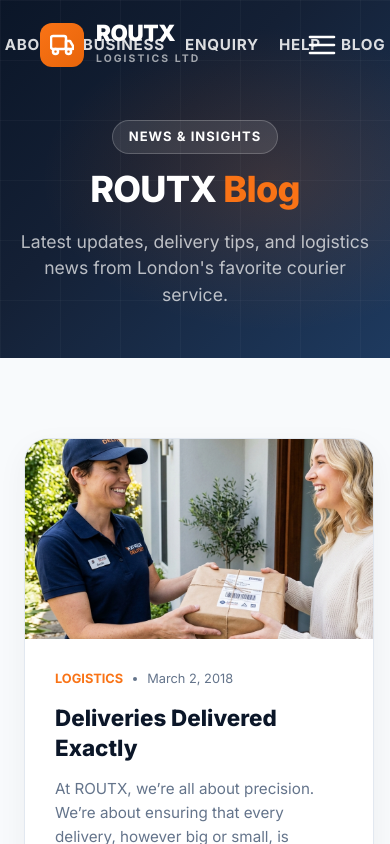
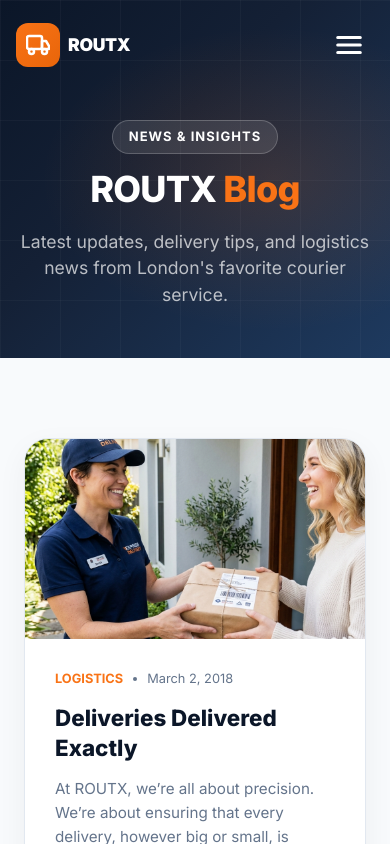
Before and after one commit to QamerHassan/ROUTX-for-self-employed-van-drivers, a Next.js app: page /blog in a window 390 px wide. Shown: the top 844 px of the page. Built offline with nearby package versions, Linux system fonts and the light colour scheme.

Commit message:
Final responsive design polish: Navbar, Hero, Footer, and Clients optimized for all devices

```diff
--- a/app/components/BlogFeed.tsx
+++ b/app/components/BlogFeed.tsx
@@ -7,7 +7,7 @@
   return (
     <div style={{
       display: 'grid',
-      gridTemplateColumns: 'repeat(auto-fit, minmax(350px, 1fr))',
+      gridTemplateColumns: 'repeat(auto-fit, minmax(min(100%, 350px), 1fr))',
       gap: '40px'
     }}>
       {blogPosts.map((post, i) => (
--- a/app/components/Clients.tsx
+++ b/app/components/Clients.tsx
@@ -19,20 +19,20 @@
       <div style={{ maxWidth: 1200, margin: '0 auto' }}>
 
         {/* Row 1: Delivering for Great Businesses */}
-        <div style={{ marginBottom: 'clamp(60px, 10vw, 120px)' }}>
+        <div style={{ marginBottom: 'clamp(40px, 8vw, 100px)' }}>
           <p style={{
-            textAlign: 'center', fontSize: '0.875rem', fontWeight: 800, color: 'var(--navy)',
-            textTransform: 'uppercase', letterSpacing: '0.25em', marginBottom: 40, opacity: 0.8
+            textAlign: 'center', fontSize: '0.75rem', fontWeight: 800, color: 'var(--navy)',
+            textTransform: 'uppercase', letterSpacing: '0.25em', marginBottom: 30, opacity: 0.8
           }}>
             Delivering for Great Businesses
           </p>
-          <div style={{ display: 'flex', flexWrap: 'wrap', justifyContent: 'center', alignItems: 'center', gap: 'clamp(40px, 8vw, 100px)' }}>
+          <div style={{ display: 'flex', flexWrap: 'wrap', justifyContent: 'center', alignItems: 'center', gap: 'clamp(30px, 6vw, 80px)' }}>
             {mainPartners.map((c, i) => (
               <div key={i} style={{ transition: 'transform 0.3s ease' }} className="hover:scale-110">
                 <img
                   src={c.logo}
                   alt={c.name}
-                  style={{ width: 'clamp(80px, 15vw, ' + c.width + 'px)', height: 'auto', display: 'block' }}
+                  style={{ width: 'clamp(70px, 18vw, ' + c.width + 'px)', height: 'auto', display: 'block' }}
                 />
               </div>
             ))}
@@ -42,18 +42,18 @@
         {/* Row 2: Previous Clients */}
         <div>
           <p style={{
-            textAlign: 'center', fontSize: '0.875rem', fontWeight: 800, color: 'var(--navy)',
-            textTransform: 'uppercase', letterSpacing: '0.25em', marginBottom: 40, opacity: 0.8
+            textAlign: 'center', fontSize: '0.75rem', fontWeight: 800, color: 'var(--navy)',
+            textTransform: 'uppercase', letterSpacing: '0.25em', marginBottom: 30, opacity: 0.8
           }}>
             Previous Clients
           </p>
-          <div style={{ display: 'flex', flexWrap: 'wrap', justifyContent: 'center', alignItems: 'center', gap: 'clamp(40px, 8vw, 100px)' }}>
+          <div style={{ display: 'flex', flexWrap: 'wrap', justifyContent: 'center', alignItems: 'center', gap: 'clamp(30px, 6vw, 80px)' }}>
             {previousClients.map((c, i) => (
               <div key={i} style={{ transition: 'transform 0.3s ease' }} className="hover:scale-110">
                 <img
                   src={c.logo}
                   alt={c.name}
-                  style={{ width: 'clamp(80px, 15vw, ' + c.width + 'px)', height: 'auto', display: 'block' }}
+                  style={{ width: 'clamp(70px, 18vw, ' + c.width + 'px)', height: 'auto', display: 'block' }}
                 />
               </div>
             ))}
--- a/app/components/Footer.tsx
+++ b/app/components/Footer.tsx
@@ -11,8 +11,8 @@
 
         <div style={{
           display: 'grid',
-          gridTemplateColumns: '1fr 2fr 2fr 2fr 1.5fr',
-          gap: '40px',
+          gridTemplateColumns: 'repeat(auto-fit, minmax(min(100%, 200px), 1fr))',
+          gap: 'clamp(30px, 5vw, 60px)',
           alignItems: 'start',
           marginBottom: '60px'
         }} className="footer-grid">
@@ -59,7 +59,7 @@
           </div>
 
           {/* Social Icons */}
-          <div style={{ display: 'flex', gap: '12px', justifyContent: 'flex-end' }}>
+          <div style={{ display: 'flex', gap: '12px', flexWrap: 'wrap' }}>
             {[
               { name: 'Facebook', path: 'M18 2h-3a5 5 0 0 0-5 5v3H7v4h3v8h4v-8h3l1-4h-4V7a1 1 0 0 1 1-1h3z' },
               { name: 'Twitter', path: 'M23 3a10.9 10.9 0 0 1-3.14 1.53 4.48 4.48 0 0 0-7.86 3v1A10.66 10.66 0 0 1 3 4s-4 9 5 13a11.64 11.64 0 0 1-7 2c9 5 20 0 20-11.5a4.5 4.5 0 0 0-.08-.83A7.72 7.72 0 0 0 23 3z' },
--- a/app/components/Hero.tsx
+++ b/app/components/Hero.tsx
@@ -5,7 +5,7 @@
     <section className="hero-section" style={{ minHeight: '100vh', display: 'flex', alignItems: 'center', paddingTop: 72 }}>
       <div className="hero-grid-pattern" />
       <div style={{ maxWidth: 1200, margin: '0 auto', padding: '80px 24px', width: '100%' }}>
-        <div style={{ display: 'grid', gridTemplateColumns: '1fr 1fr', gap: 60, alignItems: 'center' }} className="hero-grid-layout">
+        <div style={{ display: 'grid', gridTemplateColumns: 'repeat(auto-fit, minmax(min(100%, 450px), 1fr))', gap: 60, alignItems: 'center' }} className="hero-grid-layout">
 
           {/* Left */}
           <div className="animate-fade-up">
--- a/app/components/Navbar.tsx
+++ b/app/components/Navbar.tsx
@@ -40,37 +40,42 @@
   return (
     <>
       <nav className={`navbar ${scrolled ? 'navbar-scrolled' : 'navbar-transparent'}`} style={{ transition: 'all 0.3s ease' }}>
-        <div style={{ maxWidth: 1400, margin: '0 auto', padding: '0 40px' }}>
-          <div style={{ display: 'flex', alignItems: 'center', justifyContent: 'space-between', height: 90 }}>
+        <div style={{ maxWidth: 1400, margin: '0 auto', padding: '0 clamp(16px, 4vw, 40px)' }}>
+          <div style={{ display: 'flex', alignItems: 'center', justifyContent: 'space-between', height: scrolled ? 80 : 90 }}>
 
             {/* Logo */}
-            <Link href="/" style={{ display: 'flex', alignItems: 'center', gap: 12, textDecoration: 'none', zIndex: 1001 }}>
+            <Link href="/" style={{ display: 'flex', alignItems: 'center', gap: 'clamp(8px, 2vw, 12px)', textDecoration: 'none', zIndex: 1001 }}>
               <div style={{
-                width: 44, height: 44, borderRadius: 12,
+                width: scrolled ? 38 : 44, height: scrolled ? 38 : 44, borderRadius: 12,
                 background: 'linear-gradient(135deg,#F97316,#e8650a)',
                 display: 'flex', alignItems: 'center', justifyContent: 'center',
                 boxShadow: scrolled ? '0 4px 14px rgba(249,115,22,0.3)' : 'none',
+                flexShrink: 0,
+                transition: 'all 0.3s ease'
               }}>
-                <svg width="24" height="24" viewBox="0 0 24 24" fill="none" stroke="white" strokeWidth="2.5" strokeLinecap="round" strokeLinejoin="round">
+                <svg width={scrolled ? 20 : 24} height={scrolled ? 20 : 24} viewBox="0 0 24 24" fill="none" stroke="white" strokeWidth="2.5" strokeLinecap="round" strokeLinejoin="round">
                   <rect x="1" y="3" width="15" height="13" rx="2"/><path d="M16 8h4l3 5v3h-7V8z"/><circle cx="5.5" cy="18.5" r="2.5"/><circle cx="18.5" cy="18.5" r="2.5"/>
                 </svg>
               </div>
               <div style={{ visibility: open ? 'hidden' : 'visible' }}>
-                <span style={{ color: 'white', fontWeight: 900, fontSize: '1.4rem', letterSpacing: '-0.02em', display: 'block', lineHeight: 1 }}>ROUTX</span>
-                <span style={{ color: 'rgba(255,255,255,0.6)', fontSize: '0.65rem', letterSpacing: '0.2em', textTransform: 'uppercase', fontWeight: 700 }}>LOGISTICS LTD</span>
+                <span style={{ color: 'white', fontWeight: 900, fontSize: 'clamp(1.1rem, 2vw, 1.4rem)', letterSpacing: '-0.02em', display: 'block', lineHeight: 1 }}>ROUTX</span>
+                <span className="hidden sm:block" style={{ color: 'rgba(255,255,255,0.6)', fontSize: '0.65rem', letterSpacing: '0.2em', textTransform: 'uppercase', fontWeight: 700 }}>LOGISTICS LTD</span>
               </div>
             </Link>
 
-            {/* Desktop Center Links */}
-            <div style={{
-              display: 'flex',
+            {/* Desktop Center Links - STRICTLY hidden on mobile/tablet */}
+            <div
+              style={{
+                display: 'none',
                 gap: 'clamp(20px, 3vw, 40px)',
                 alignItems: 'center',
                 position: 'absolute',
                 left: '50%',
                 transform: 'translateX(-50%)',
                 visibility: open ? 'hidden' : 'visible'
-            }} className="hidden xl:flex">
+              }}
+              className="xl:flex"
+            >
               {links.map(l => (
                 <Link key={l.label} href={l.href} className="nav-link" style={{
                   fontSize: '0.95rem',
@@ -83,7 +88,7 @@
               ))}
             </div>
 
-            {/* Main Hamburger (Hidden when open to use the internal X) */}
+            {/* Main Hamburger */}
             {!open && (
               <button
                 onClick={() => setOpen(true)}
@@ -92,7 +97,7 @@
                   border: 'none',
                   cursor: 'pointer',
                   color: 'white',
-                  padding: '12px',
+                  padding: '10px',
                   zIndex: 1001,
                   display: 'flex',
                   alignItems: 'center',
@@ -101,7 +106,7 @@
                 className="hover:scale-110"
                 aria-label="Open menu"
               >
-                <svg width="32" height="32" viewBox="0 0 24 24" fill="none" stroke="white" strokeWidth="2" strokeLinecap="round">
+                <svg width="30" height="30" viewBox="0 0 24 24" fill="none" stroke="white" strokeWidth="2.5" strokeLinecap="round">
                   <path d="M3 12h18M3 6h18M3 18h18" />
                 </svg>
               </button>
```
Lines whose indentation alone changed are shown as unchanged.
